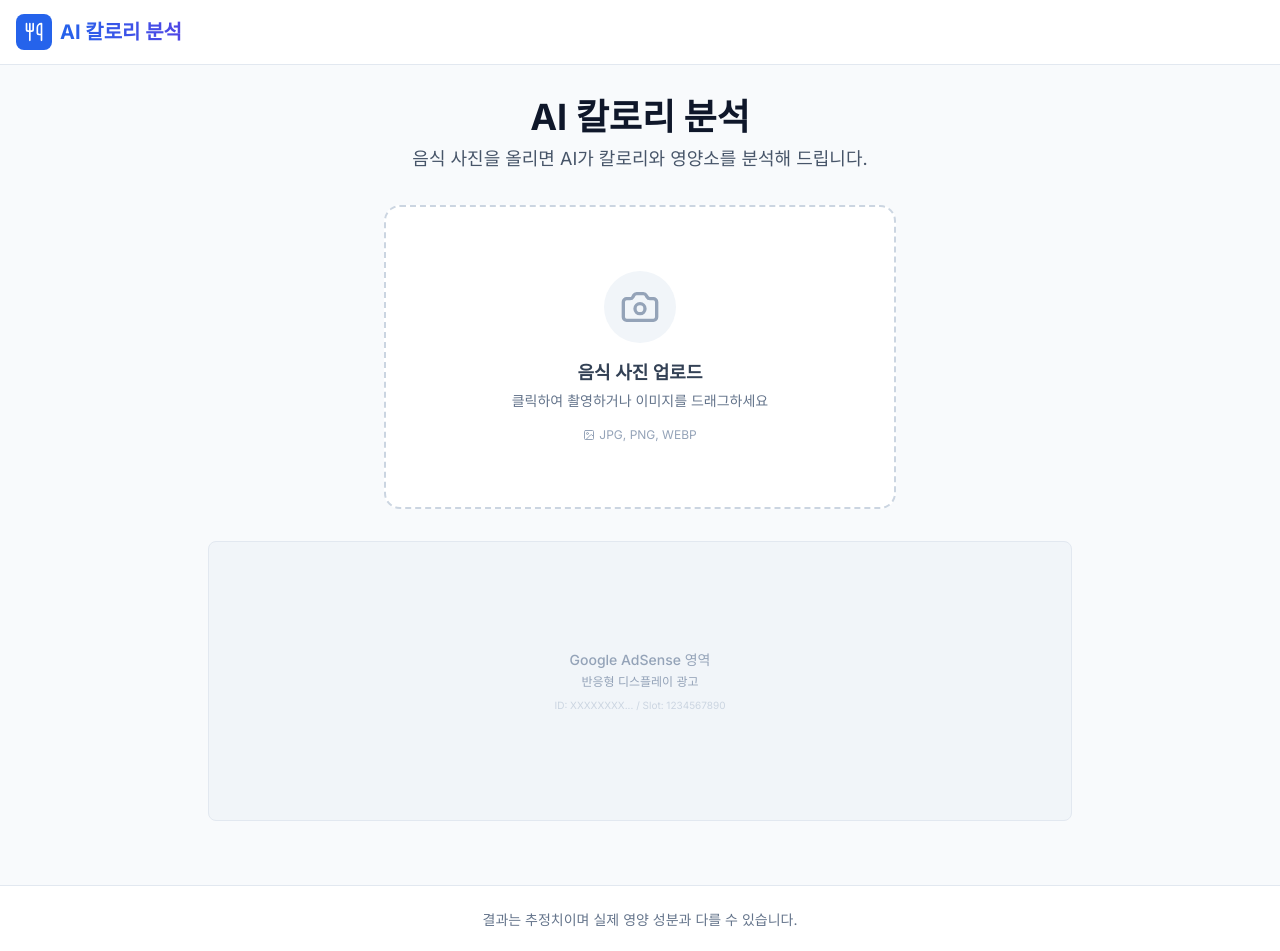
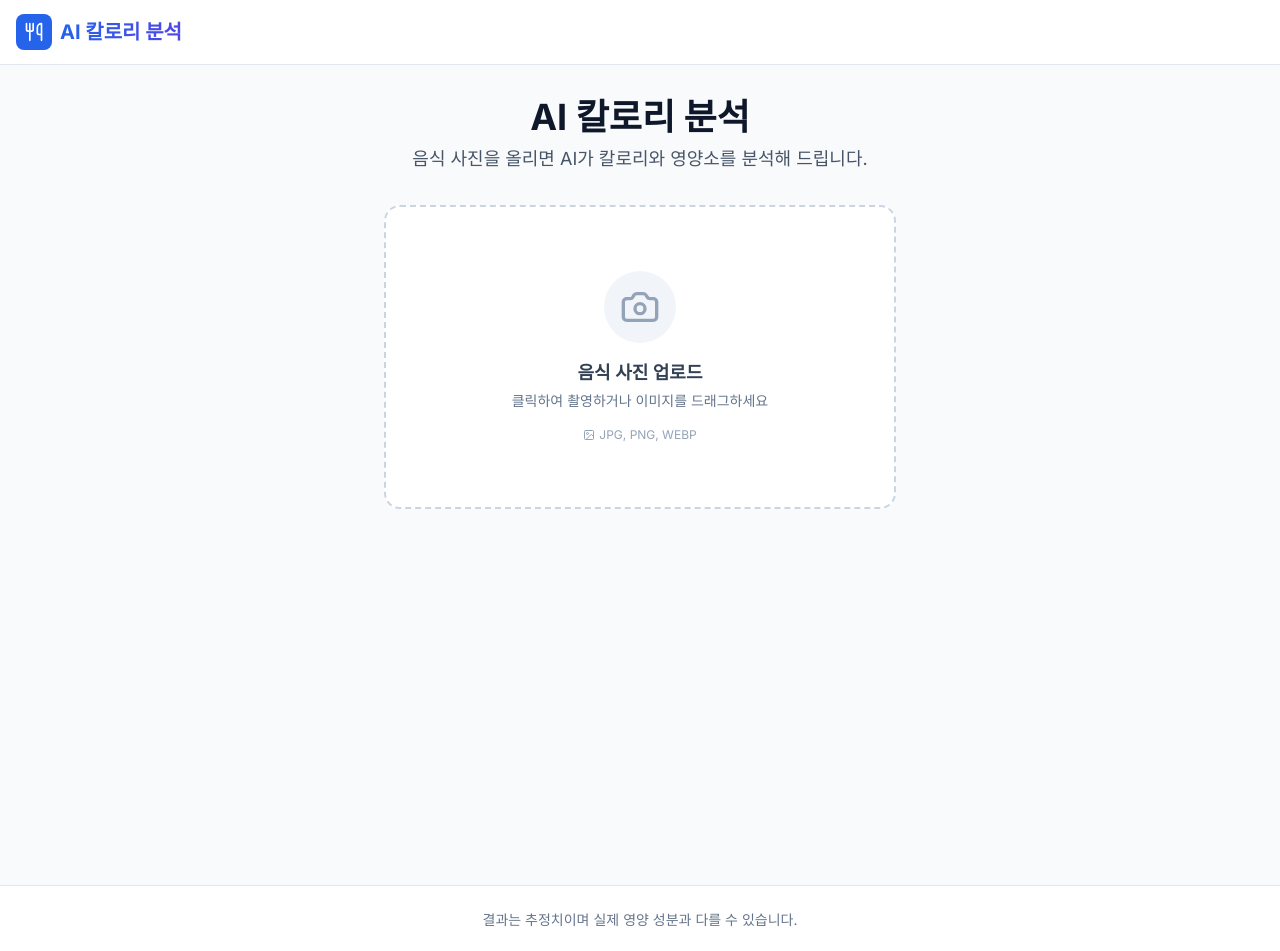
Before and after one commit to tmfrl1590/AI-Analyzer1, a React (Vite) app: page / in a window 1280 px wide. Shown: the top 951 px of the page. Built offline with nearby package versions, Linux system fonts and the light colour scheme.

Commit message:
feat: Configure AdSense client and slot IDs
Updates the Google AdSense client and slot IDs in both the HTML and TypeScript files. This change enables the display of actual ads by setting the test mode to false.

```diff
--- a/App.tsx
+++ b/App.tsx
@@ -15,10 +15,10 @@
   const [error, setError] = useState<string | null>(null);
   const [isQuotaError, setIsQuotaError] = useState<boolean>(false);
 
-  // TODO: 여기에 실제 구글 애드센스 정보를 입력하고 IS_TEST_MODE를 false로 변경하세요.
-  const AD_CLIENT_ID = "ca-pub-XXXXXXXXXXXXXXXX";
-  const AD_SLOT_ID = "1234567890";
-  const IS_TEST_MODE = true; // 실제 광고를 보려면 false로 변경하세요.
+  // 구글 애드센스 설정
+  const AD_CLIENT_ID = "ca-pub-3991873148102758";
+  const AD_SLOT_ID = "5562542114";
+  const IS_TEST_MODE = false; // 실제 광고 송출 모드
 
   const handleImageSelect = useCallback(async (base64Image: string) => {
     setSelectedImage(base64Image);
--- a/index.html
+++ b/index.html
@@ -12,8 +12,7 @@
       }
     </style>
     <!-- Google AdSense Script -->
-    <!-- ca-pub-XXXXXXXXXXXXXXXX 부분은 본인의 게시자 ID로 나중에 변경되어야 합니다. -->
-    <script async src="https://pagead2.googlesyndication.com/pagead/js/adsbygoogle.js?client=ca-pub-XXXXXXXXXXXXXXXX" crossorigin="anonymous"></script>
+    <script async src="https://pagead2.googlesyndication.com/pagead/js/adsbygoogle.js?client=ca-pub-3991873148102758" crossorigin="anonymous"></script>
 
   <script type="importmap">
 {
```
